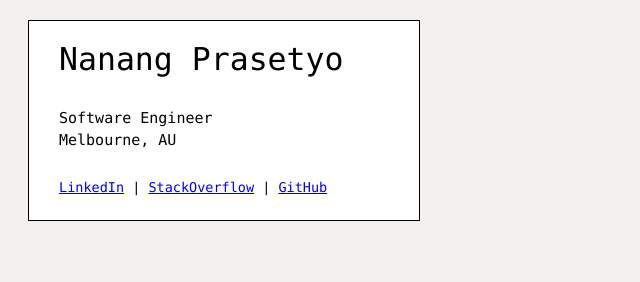
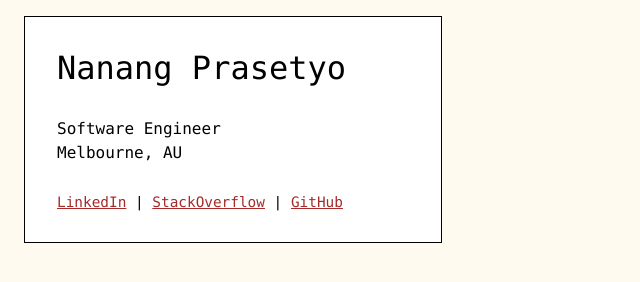
Before and after one commit to nanangp/nanangp-web, a plain HTML site: page index.html in a window 1280 px wide. Shown: the whole page, without its empty margins (0-640 px from the left). Drawn offline with Linux system fonts and the light colour scheme; a web font is replaced by a local one.

Commit message:
CSS update:
- Use from Google fonts stylesheet.
- Face change.
- Support for systems with dark mode.

```diff
--- a/css/main.css
+++ b/css/main.css
@@ -1,37 +1,51 @@
-/* latin only.
-Cut-down version of <link rel="stylesheet" href="https://fonts.googleapis.com/css?family=Courier+Prime">
-*/
-@font-face {
-font-family: 'Courier Prime';
-font-style: normal;
-font-weight: 400;
-src: local('Courier Prime Regular'), local('CourierPrime-Regular'), url(https://fonts.gstatic.com/s/courierprime/v2/u-450q2lgwslOqpF_6gQ8kELawFpWg.woff2) format('woff2');
-unicode-range: U+0000-00FF, U+0131, U+0152-0153, U+02BB-02BC, U+02C6, U+02DA, U+02DC, U+2000-206F, U+2074, U+20AC, U+2122, U+2191, U+2193, U+2212, U+2215, U+FEFF, U+FFFD;
+body {
+	/* Google font loaded in HTML to prevent FOUC in Firefox */
+	font-family: "Ubuntu Sans Mono", "Consolas", monospace;
 }
-body{
-font-family: "Courier Prime", Consolas, monospace;
-font-size: 15px;
-background-color: #F3F0F0;
-}
-#card{
-background-color: white;
+.card {
 	display: block;
-margin: 20px;
-width: 330px;
+	margin: 1em;
+	max-width: 22em;
 	text-align: left;
 	border: 1px solid;
-padding: 20px 30px 25px 30px;
+	padding: 2em;
 }
-#name{
-font-size: 2.1em;
+.name {
+	font-size: 2em;
 	margin-bottom: 1em;
 }
-#title{
+.title {
 	margin-bottom: 0.3em;
 }
-#location{
+.location {
 	margin-bottom: 2em;
 }
-#contacts{
+.contacts {
 	font-size: 0.9em
 }
+
+/* Default(Light) theme */
+body {
+	color: black;
+	background-color: floralwhite;
+}
+.card {
+	background-color: white;
+}
+a {
+	color: brown;
+}
+
+/* Dark theme based on OS */
+@media (prefers-color-scheme: dark) {
+	body {
+		color: white;
+		background-color: #222;
+	}
+	.card {
+		background-color: #333;
+	}
+	a {
+		color: bisque;
+	}
+}
--- a/index.html
+++ b/index.html
@@ -1,7 +1,9 @@
+<!DOCTYPE html>
 <html>
 <head>
 	<!--what are you doing in here?-->
 	<title>Nanang Prasetyo</title>
+	<link rel="stylesheet" href="https://fonts.googleapis.com/css2?family=Ubuntu+Sans+Mono&display=swap">
 	<link rel="stylesheet" href="css/main.css">
 	<!--favicon.io-->
 	<link rel="icon" type="image/png" sizes="32x32" href="media/favicons/favicon-32x32.png">
@@ -9,11 +11,11 @@
 	<link rel="manifest" href="/site.webmanifest">
 </head>
 <body>
-<div id="card">
-	<div id="name">Nanang Prasetyo</div>
-	<div id="title">Software Engineer</div>
-	<div id="location">Melbourne, AU</div>
-	<div id="contacts">
+<div class="card">
+	<div class="name">Nanang Prasetyo</div>
+	<div class="title">Software Engineer</div>
+	<div class="location">Melbourne, AU</div>
+	<div class="contacts">
 		<a href="https://www.linkedin.com/in/nanangp/">LinkedIn</a>
 		| <a href="https://stackoverflow.com/users/5623232/npras">StackOverflow</a>
 		| <a href="https://github.com/nanangp/">GitHub</a>
```
Lines whose indentation alone changed are shown as unchanged.
